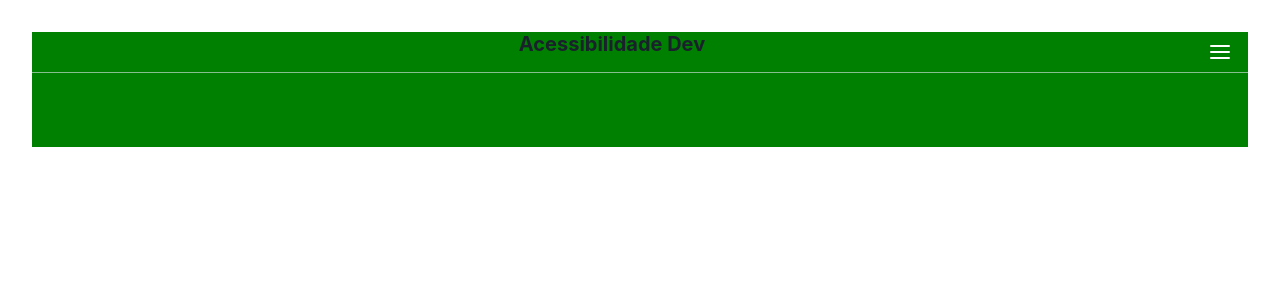
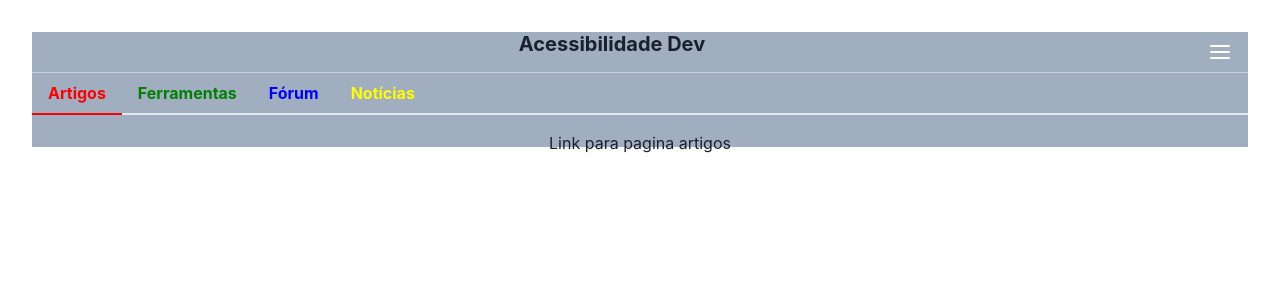
Before and after one commit to mdaniliauskas/acessibilidade-dev-front-end, a React (Vite) app: page / in a window 1280 px wide. Shown: the top 300 px of the page. Built offline with nearby package versions, Linux system fonts and the light colour scheme; no server answers.

Commit message:
feat(Navbar): cria estrutura do tabs

```diff
--- a/src/components/Navbar/index.jsx
+++ b/src/components/Navbar/index.jsx
@@ -8,11 +8,17 @@ import {
   Flex,
   Heading,
   Spacer,
+  Tab,
+  Tabs,
+  TabList,
+  TabPanel,
+  TabPanels
+
 } from '@chakra-ui/react'
 
 const index = () => {
   return (
-    <Box h='115' w='100%' bg='green' >
+    <Box h='115' w='100%' bg='gray.400' >
       <Flex justify="center">
         <Spacer/>
         <Heading as='h4' size='md'>
@@ -22,6 +28,28 @@ const index = () => {
         <MenuSideBar/>
       </Flex>
       <Divider orientation='horizontal'/>
+        <Tabs>
+          <TabList>
+            <Tab color='red' fontWeight='bold'>Artigos</Tab>
+            <Tab color='green' fontWeight='bold'>Ferramentas</Tab>
+            <Tab color='blue' fontWeight='bold'>Fórum</Tab>
+            <Tab color='yellow' fontWeight='bold'>Notícias</Tab>
+          </TabList>
+              <TabPanels>
+                <TabPanel>
+                  <p>Link para pagina artigos</p>
+                </TabPanel>
+                <TabPanel>
+                  <p>Link para pagina ferramentas</p>
+                </TabPanel>
+                <TabPanel>
+                  <p>Link para pagina fórum</p>
+                </TabPanel>
+                <TabPanel>
+                  <p>Link para pagina notícias</p>
+                </TabPanel>
+              </TabPanels>
+      </Tabs>
     </Box>
   )
 }
```
